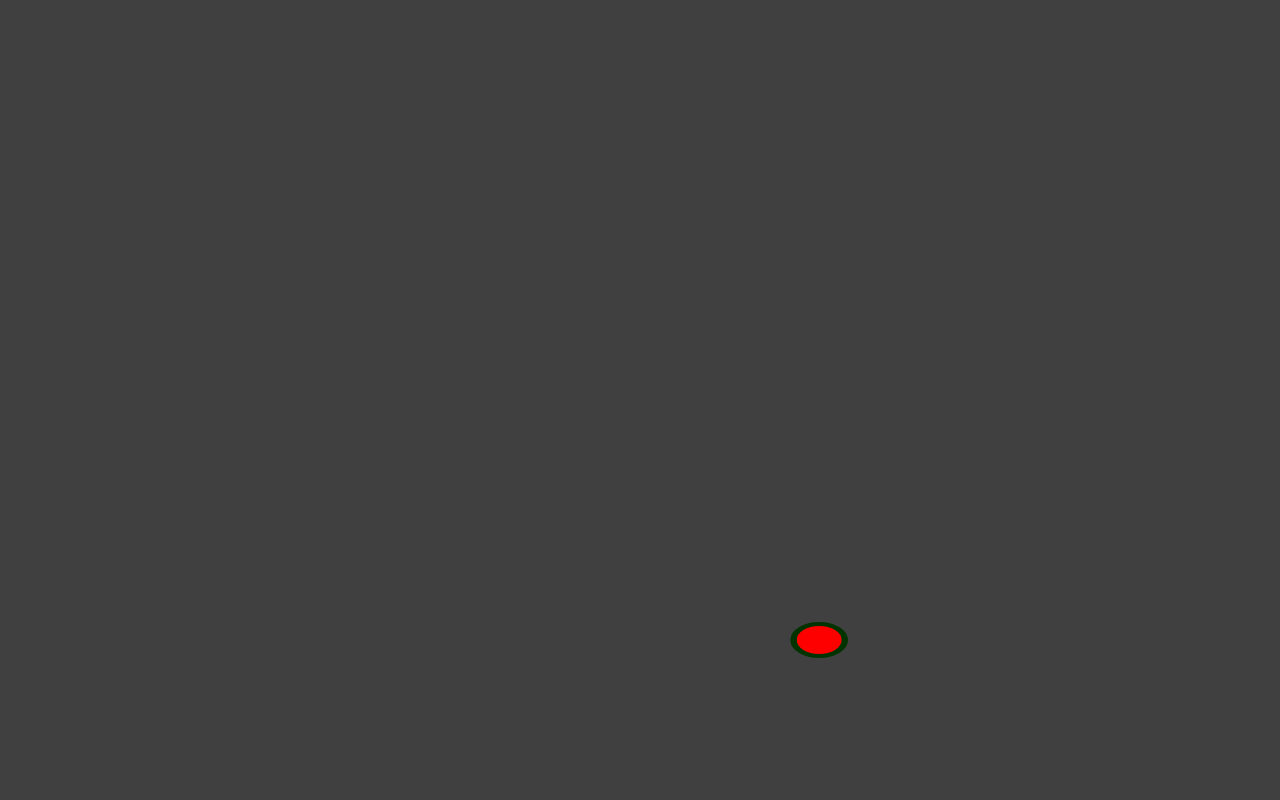
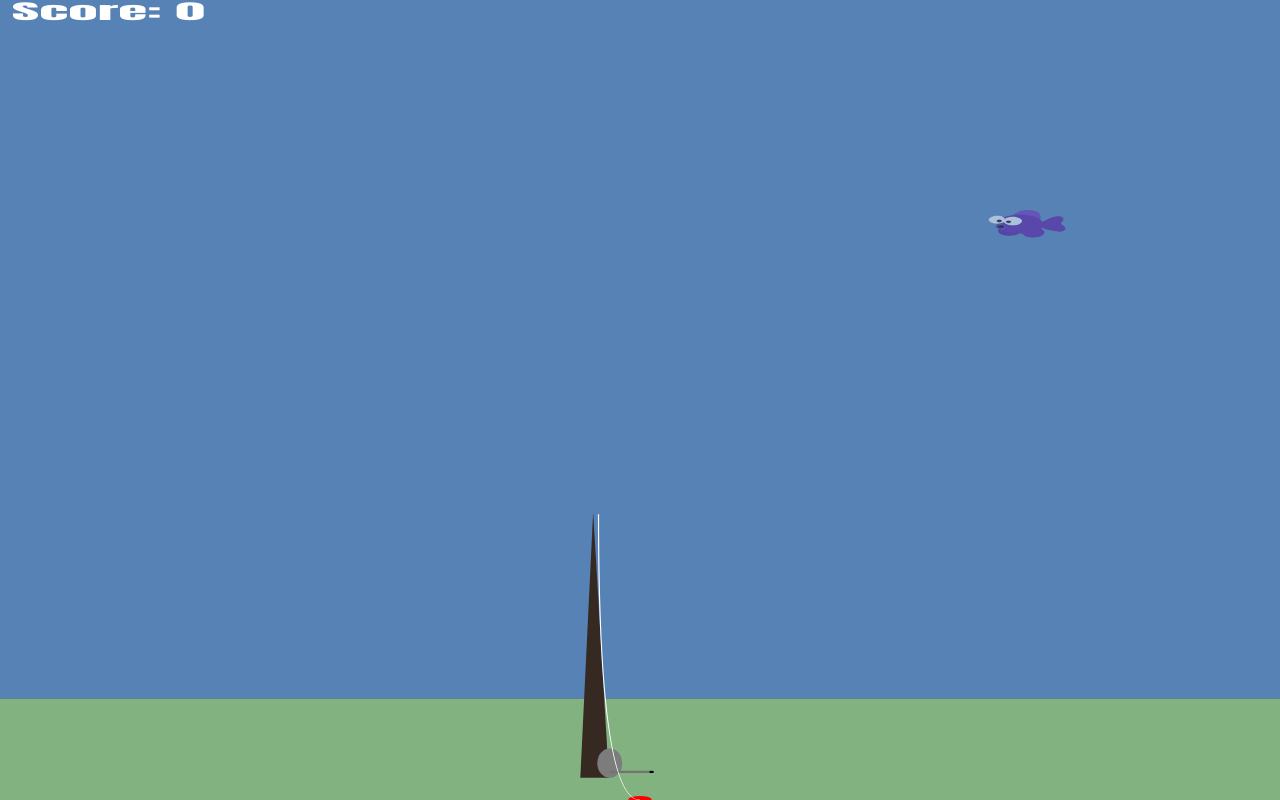
Before and after one commit to Roger13/Panorama, a plain HTML site: page index.html in a window 1280 px wide. Drawn offline with Linux system fonts and the light colour scheme.

Commit message:
Add assets and simple game scoring

```diff
--- /dev/null
+++ b/scripts/main.js
@@ -0,0 +1,246 @@
+const RESOLUTION_WIDTH = 1080
+const RESOLUTION_HEIGHT = 1960
+const WATER_MARGIN_BOTTOM = 1700
+
+class Rod {
+    image = new Image()
+    constructor () {
+        this.image.src = './assets/fishing_rod.svg'
+    }
+    draw = (context) => {
+        context.drawImage(this.image, RESOLUTION_WIDTH/2 - 100, RESOLUTION_HEIGHT - 780)
+    }
+    drawLine = (context, bait) => {
+        context.beginPath();
+        context.lineWidth = 1
+        context.strokeStyle = 'white'
+        context.moveTo(RESOLUTION_WIDTH/2 - 35, RESOLUTION_HEIGHT - 700);
+        context.quadraticCurveTo(RESOLUTION_WIDTH/2 - 35, bait.y, bait.x, bait.y);
+        context.stroke();
+    }
+}
+
+class Bait {
+    x = RESOLUTION_WIDTH/2
+    y = RESOLUTION_HEIGHT
+    radius = 10
+    target = {
+        x: this.x,
+        dx: 0,
+        y: this.y,
+        dy: 0
+    }
+    pullDistance = 10
+    constructor(x,y) {
+        this.x = x
+        this.y = y
+    }
+    draw = (context) => {
+        context.beginPath();
+        context.arc(this.x, this.y, this.radius, 0, 2 * Math.PI, false);
+        context.fillStyle = 'red';
+        context.fill();
+
+    }
+    throw = (angle, velocity) => {
+        if (this.target.dx || this.target.dy) {
+            return
+        }
+        const range = (Math.pow(velocity, 2) * 1) / 100 // Assuming 45° inclination
+
+        this.target = {
+            x: this.x + (Math.cos(angle) * range),
+            dx: Math.cos(angle) * velocity,
+            y: this.y + (Math.sin(angle) * range),
+            dy: Math.sin(angle) * velocity,
+        }
+    }
+    update = (delta) => {
+        if (Math.abs(this.target.y - this.y) < Math.abs(this.target.dy * delta)) {
+            this.x = this.target.x
+            this.y = this.target.y
+            this.target = {
+                x: this.x,
+                dx: 0,
+                y: this.y,
+                dy: 0
+            }
+            return
+        }
+        this.x += this.target.dx * delta
+        this.y += this.target.dy * delta
+    }
+    pull = () => {
+        const bait_origin_x = RESOLUTION_WIDTH/2
+        const bait_origin_y = RESOLUTION_HEIGHT
+        this.x = bait_origin_x
+        this.y = bait_origin_y
+        this.target = {
+            x: this.x,
+            y: this.y,
+            dx: 0,
+            dy: 0,
+        }
+    }
+}
+
+class Fish {
+    x
+    y
+    size
+    variant
+    image = new Image()
+    constructor (x,y,size,variant) {
+        this.x = x
+        this.y = y
+        this.size = size
+        this.variant = variant
+
+        switch(variant){
+            case 0: this.image.src = './assets/purple_fish.svg'; break;
+            case 1: this.image.src = './assets/red_fish.svg'; break;
+            case 2: this.image.src = './assets/yellow_fish.svg'; break;
+            default:  this.image.src = './assets/green_fish.svg';
+        }
+    }
+    draw = (context) => {
+        context.globalAlpha = 0.5
+        context.drawImage(this.image, this.x, this.y, this.size, this.size)
+        context.globalAlpha = 1
+    }
+    caughtBy = (bait) => {
+        return (
+            bait.x + bait.radius >= this.x &&
+            bait.x - bait.radius <= this.x + this.size &&
+            bait.y + bait.radius >= this.y &&
+            bait.y - bait.radius <= this.y + this.size
+        )
+    }
+    static spawnFish = () => {
+        const x = Math.random() * RESOLUTION_WIDTH
+        const y =  Math.random() * (RESOLUTION_HEIGHT - 400)
+        const size = 50 + Math.random() * 50
+        const variant = Math.floor(Math.random() * 3)
+        return new Fish(x, y, size, variant)
+    }
+}
+
+class Score {
+    value = 0
+    scoreFish = (fish) => {
+        this.value += Math.floor((fish.variant + 1) * fish.size)
+    }
+    draw = (context) => {
+        context.font = '50px Impact';
+        context.fillStyle = 'White'
+        context.fillText(`Score: ${this.value}`, 10, 50);
+    }
+}
+
+const setUpOracle = () => {
+    const oracle = document.getElementById('oracle')
+    oracle.width = window.innerWidth
+    oracle.height = window.innerHeight
+    oracle.context = oracle.getContext('2d')
+    oracle.context.scale(oracle.width/RESOLUTION_WIDTH, oracle.height/RESOLUTION_HEIGHT)
+
+    window.onresize = () => {
+        oracle.width = window.innerWidth
+        oracle.height = window.innerHeight
+        oracle.context.scale(oracle.width/RESOLUTION_WIDTH, oracle.height/RESOLUTION_HEIGHT)
+    }
+
+    return oracle
+
+}
+
+const setUpPullBackListeners = (document, {handler, powerBar}) => {
+    let p1 = {}
+    let p2 = {}
+    const getPullBackValues = () => {
+        return {
+            angle: Math.atan2(p2.y - p1.y, p2.x - p1.x),
+            velocity: Math.sqrt( Math.pow(p2.x - p1.x, 2) + Math.pow(p2.y - p1.y, 2) ) / 2
+        }
+    }
+    document.addEventListener('mousedown', ({screenX, screenY}) => {
+        p2 = {x: screenX, y: screenY}
+    })
+
+    document.addEventListener('mouseup', ({screenX, screenY}) => {
+        p1 = {x: screenX, y: screenY}
+        handler(getPullBackValues())
+    })
+}
+
+const setupReelPullListener = (document, handler) => {
+    document.addEventListener('click', ({clientX: x, clientY: y}) => {
+        const reelX = oracle.width/2 - 30
+        const reelWidth = 60
+        const reelY = oracle.height-75
+        const reelHeight = 75
+        if (
+            x >= reelX &&
+            x <= reelX + reelWidth &&
+            y >= reelY &&
+            y <= reelY + reelHeight
+        ) {
+            handler()
+        }
+    })
+}
+
+function beginPanorama() {
+    const oracle = setUpOracle()
+    const {context} = oracle
+
+    const rod = new Rod()
+    const bait = new Bait(RESOLUTION_WIDTH/2 - 35, RESOLUTION_HEIGHT - 700)
+    bait.pull()
+    const fishes = [Fish.spawnFish()]
+    setInterval(() => {
+        fishes.push(Fish.spawnFish())
+    }, 10000)
+
+    const pullBackHandler = ({angle, velocity}) => {
+        bait.throw(angle, velocity)
+    }
+    setUpPullBackListeners(oracle, {handler: pullBackHandler})
+    setupReelPullListener(oracle, () => {
+        bait.pull()
+    })
+
+    const score = new Score()
+    const handleFishCatching = () => {
+        let scored = 0
+        if (bait.target.dx !== 0 && bait.target.dy !== 0) return scored
+
+        for (let i = 0; i < fishes.length; ++i) {
+            if(fishes[i].caughtBy(bait)) {
+                score.scoreFish(fishes[i])
+                fishes.splice(i, 1)
+                scored += 1
+            }
+        }
+        return scored
+    }
+
+    const updateLoop = (loopDelta) => {
+        bait.update(loopDelta)
+        handleFishCatching()
+    }
+    const renderLoop = () => {
+        context.clearRect(0, 0, RESOLUTION_WIDTH, RESOLUTION_HEIGHT )
+        fishes.map(fish => fish.draw(context))
+        rod.draw(context)
+        bait.draw(context)
+        rod.drawLine(context, bait)
+        score.draw(context)
+    }
+    const loopDelta = 0.033
+	const loopFunction = () => {
+        updateLoop(loopDelta)
+        renderLoop()
+	}
+	const loopControl = setInterval(loopFunction, loopDelta * 1000)
+}
--- a/source/public/scripts/main.js
+++ /dev/null
@@ -1,101 +0,0 @@
-class Bait {
-    x = oracle.width/2
-    y = oracle.height
-    radius = 20
-    target = {
-        x: this.x,
-        dx: 0,
-        y: this.y,
-        dy: 0
-    }
-    constructor(x,y) {
-        this.x = x
-        this.y = y
-    }
-    draw = (context) => {
-        context.beginPath();
-        context.arc(this.x, this.y, this.radius, 0, 2 * Math.PI, false);
-        context.fillStyle = 'red';
-        context.fill();
-        context.lineWidth = 5;
-        context.strokeStyle = '#003300';
-        context.stroke();
-    }
-    throw = (angle, velocity) => {
-        const range = (Math.pow(velocity, 2) * 1) / 10 // Assuming 45° inclination
-
-        this.target = {
-            x: this.x + (Math.cos(angle) * range),
-            dx: Math.cos(angle) * velocity,
-            y: this.y + (Math.sin(angle) * range),
-            dy: Math.sin(angle) * velocity,
-        }
-    }
-    update = (delta) => {
-        console.log(this.x, this.y, this.target)
-        if (Math.pow(this.target.x - this.x, 2) <= Math.pow(this.target.dx, 2)) {
-            console.log("reached")
-            return
-        }
-        this.x += this.target.dx * delta
-        this.y += this.target.dy * delta
-    }
-}
-
-const setUpPanorama = () => {
-    const oracle = document.getElementById('oracle')
-    oracle.width = window.innerWidth
-    oracle.height = window.innerHeight
-    oracle.context = oracle.getContext('2d')
-    oracle.context.scale(oracle.width/1000, oracle.height/1000)
-
-    window.onresize = () => {
-        oracle.width = window.innerWidth
-        oracle.height = window.innerHeight
-        oracle.context.scale(oracle.width/1000, oracle.height/1000)
-    }
-
-    return {
-        oracle,
-    }
-}
-
-const setUpPullBackListeners = (document, handler) => {
-    let p1 = {}
-    let p2 = {}
-    const getPullBackValues = () => {
-        return {
-            angle: Math.atan2(p2.y - p1.y, p2.x - p1.x),
-            velocity: Math.sqrt( Math.pow(p2.x - p1.x, 2) + Math.pow(p2.y - p1.y, 2) ) / 5
-        }
-    }
-    document.addEventListener('mousedown', ({screenX, screenY}) => {
-        p2 = {x: screenX, y: screenY}
-    })
-
-    document.addEventListener('mouseup', ({screenX, screenY}) => {
-        p1 = {x: screenX, y: screenY}
-        handler(getPullBackValues())
-    })
-}
-
-function beginPanorama() {
-    const {oracle} = setUpPanorama()
-    const {context} = oracle
-
-    const bait = new Bait(oracle.width/2, oracle.height)
-
-    const pullBackHandler = ({angle, velocity}) => {
-        bait.throw(angle, velocity)
-    }
-    setUpPullBackListeners(oracle, pullBackHandler)
-
-
-    const loopDelta = 0.033
-	loopFunction = function runPanorama() {
-        context.clearRect(0, 0, 1000, 1000)
-        bait.update(loopDelta)
-        bait.draw(context)
-	}
-	const loopControl = setInterval(loopFunction, loopDelta * 1000)
-}
--- a/source/public/style.css
+++ /dev/null
@@ -1,24 +0,0 @@
-html { height: 100%; }
-
-body {
-	width: 100%;
-	height: 100%;
-	margin: 0px;
-	padding: 0px;
-	background-color: #000000;
-	font-size: 100%;
-}
-
-canvas {
-	position: relative;
-	margin: 0px;
-	margin-left: auto;
-	margin-right: auto;
-	padding: 0px;
-	display: block;
-}
-
-canvas {
-	width: 100%;
-	height: 100%;
-}
--- a/style.css
+++ b/style.css
@@ -9,36 +9,14 @@ body {
 	font-size: 100%;
 }
 
-canvas, button {
+canvas {
 	position: relative;
 	margin: 0px;
 	margin-left: auto;
 	margin-right: auto;
 	padding: 0px;
 	display: block;
+	background-image: url( './assets/sea_from_top.svg' );
+	width: 100%;
+	height: 100%;
 }
-
-canvas {
-	width: 100%;
-	height: 80%;
-}
-button {
-	width: 20%;
-	height: 100%;
-	float: left;
-	background-color: tan;
-	border-color: tan;
-	border-width: 4px;
-	border-style: outset;
-} button:focus { outline: none; border-style: inset; }
-
-#centerWrap {
-	position: relative;
-	width: 100%;
-	height: 20%;
-	margin: 0px;
-	margin-left: auto;
-	margin-right: auto;
-	padding: 0px;
-	display: block;
-}
```
Also changed, not shown: assets/background_shine.svg (added), assets/background_sun.svg (added), assets/bright_plain_background.svg (added), assets/bucket.svg (added), assets/can.svg (added), assets/coin.svg (added), assets/fishing_rod.svg (added), assets/green_fish.svg (added), assets/plain_background.svg (added), assets/purple_fish.svg (added), assets/red_fish.svg (added), assets/sea_from_top.svg (added), assets/yellow_fish.svg (added), index.html (renamed from source/public/index.html), 1 other file.
